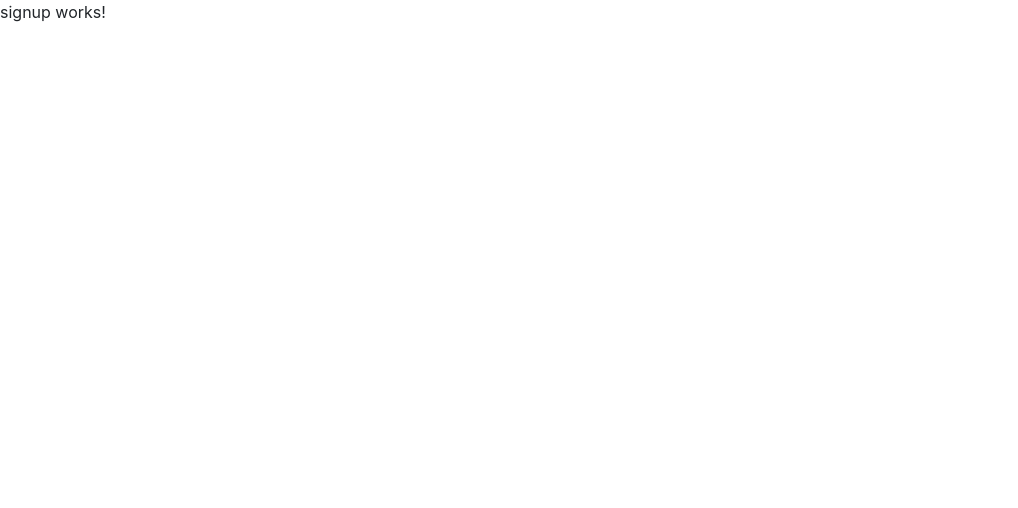
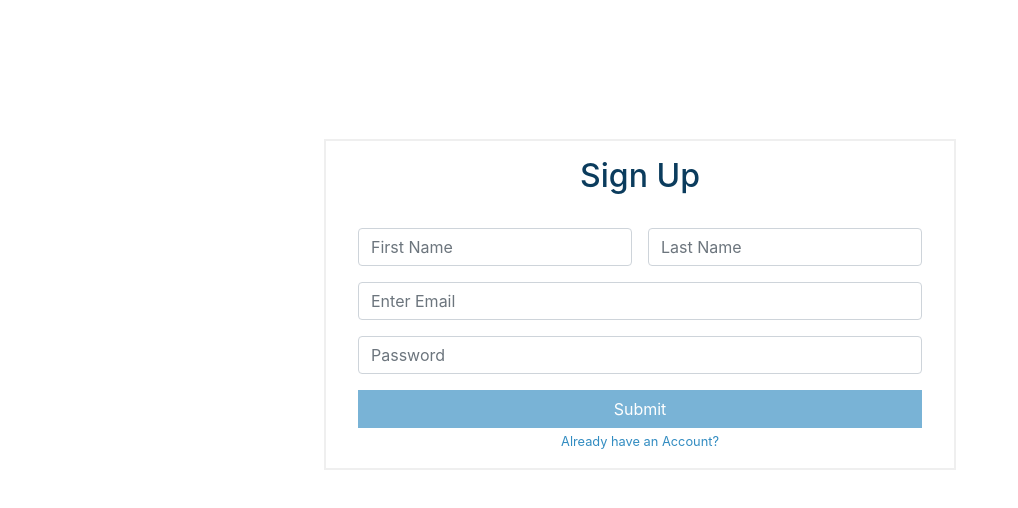
Before and after one commit to Dare2python/chat, an Angular app: page /signup in a window 1280 px wide. Shown: the top 508 px of the page, without its empty margins (0-1018 px from the left). Built offline with nearby package versions, Linux system fonts and the light colour scheme.

Commit message:
Signup working

```diff
--- a/src/app/pages/signup/signup.component.html
+++ b/src/app/pages/signup/signup.component.html
@@ -1,3 +1,24 @@
-<p>
-  signup works!
-</p>
+<!-- <app-navbar></app-navbar> -->
+<div class="container-wrapper container d-flex justify-content-center align-items-center">
+  <div class="form-wrapper text-center">
+    <h2 class="text-center">Sign Up</h2>
+    <form [formGroup]="signupForm" (submit)="submit()" novalidate>
+      <div class="name-wrapper d-flex">
+        <div class="form-group first-name">
+          <input type="text" class="form-control" id="first-name-input" placeholder="First Name" formControlName="firstName">
+        </div>
+        <div class="form-group last-name">
+          <input type="text" class="form-control" id="last-name-input" placeholder="Last Name" formControlName="lastName">
+        </div>
+      </div>
+      <div class="form-group">
+        <input type="email" class="form-control" id="email-input" placeholder="Enter Email" formControlName="email">
+      </div>
+      <div class="form-group">
+        <input type="password" class="form-control" id="password-input" placeholder="Password" formControlName="password">
+      </div>
+      <button type="submit" class="btn btn-primary" [disabled]="!signupForm.valid">Submit</button>
+    </form>
+    <small><a routerLink="/login">Already have an Account?</a></small>
+  </div>
+</div>
--- a/src/app/pages/signup/signup.component.scss
+++ b/src/app/pages/signup/signup.component.scss
@@ -0,0 +1,21 @@
+@import '../../../styles/variables';
+
+h2 {
+    color: $secondary;
+    margin-bottom: 1em;
+}
+
+.form-wrapper {
+    min-width: 40%;
+    margin-bottom: 10%;
+    border: 2px solid $light-grey;
+    padding: 1em 2em;
+}
+
+.first-name {
+    margin-right: 0.5em;
+}
+
+.last-name {
+    margin-left: 0.5em;
+}
--- a/src/app/pages/signup/signup.component.ts
+++ b/src/app/pages/signup/signup.component.ts
@@ -1,4 +1,5 @@
 import { Component, OnInit } from '@angular/core';
+import { FormBuilder, FormGroup, Validators } from '@angular/forms';
 
 @Component({
   selector: 'app-signup',
@@ -7,9 +8,28 @@
 })
 export class SignupComponent implements OnInit {
 
-  constructor() { }
+  public signupForm: FormGroup;
+
+  constructor(private fb: FormBuilder) {
+    this.createForm();
+   }
 
   ngOnInit() {
   }
 
+  private createForm(): void {
+    this.signupForm = this.fb.group({
+      firstName: ['', [Validators.required]],
+      lastName: ['', [Validators.required]],
+      email: ['', [Validators.required, Validators.email]],
+      password: ['', [Validators.required, Validators.minLength(8)]]
+    });
+  }
+
+  public submit(): void {
+    // TODO call the auth service
+    const {firstName, lastName, email, password} = this.signupForm.value;
+    console.log(`First Name: ${firstName}, Last Name: ${lastName}, Email: ${email}, Password: ${password}`);
+  }
+
 }
--- a/src/styles/styles.scss
+++ b/src/styles/styles.scss
@@ -1,3 +1,25 @@
 /* You can add global styles to this file, and also import other style files */
 @import 'variables';
 @import '../../node_modules/bootstrap/scss/bootstrap';
+
+body {
+    color: $secondary;
+}
+
+.container-wrapper {
+    height: calc(100vh - 80px) !important;
+}
+
+.navbar {
+    height: 80px;
+}
+
+button {
+    width: 100%;
+    &.btn {
+        border-radius: 0;
+        &:focus {
+            box-shadow: none;
+        }
+    }
+}
```
